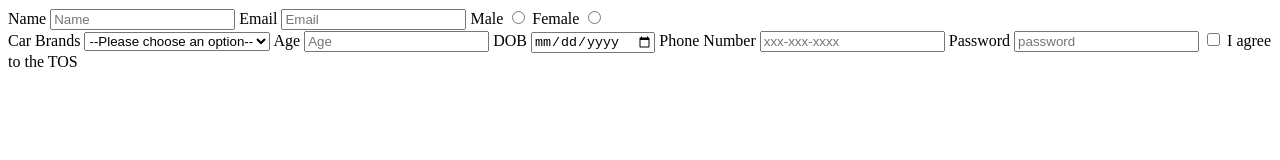
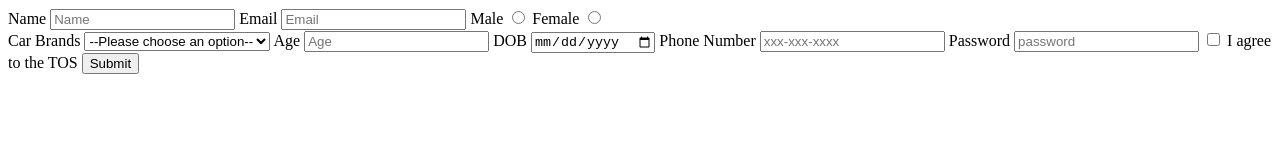
Before and after one commit to acciojob/signup-form-car-ajay70aa, a website: page main.html in a window 1280 px wide. Drawn offline with Linux system fonts and the light colour scheme.

Commit message:
created a submission

```diff
--- a/main.html
+++ b/main.html
@@ -34,6 +34,7 @@
 		<input type='password' id='password' name='password' placeholder='password' required/>
 		<input type='checkbox' id='tos' name='agreedToTerms' value='yes' required/>
 		<label for='tos'>I agree to the TOS</label>
+		<button type='submit'>Submit</button>
 	</form>
     <script type="text/javascript" src="./script.js">
 </script>
```
